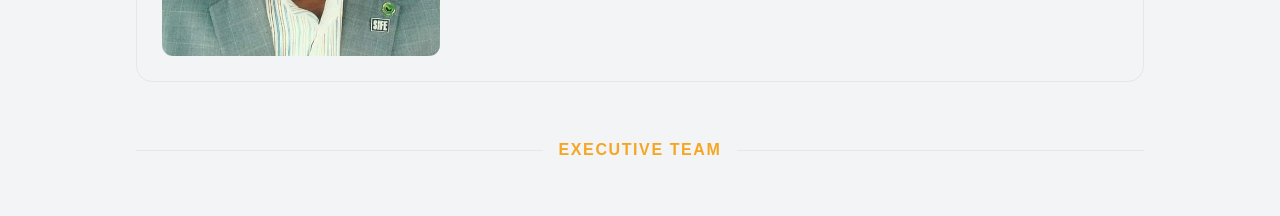
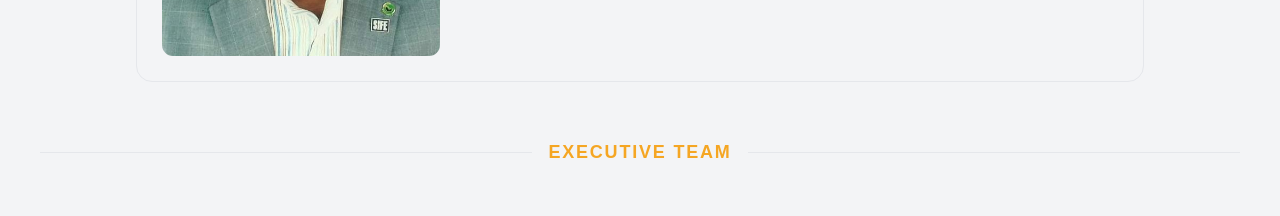
Before and after one commit to enactus-futo/enactus-futo-website, a React (Vite) app: page /team in a window 1280 px wide. Shown: the part 1460-1676 px from the top of the page. Built offline with nearby package versions, Linux system fonts and the light colour scheme; grey boxes are pictures that could not be loaded.

Commit message:
changed few data

```diff
--- a/src/Pages/ContactUs.jsx
+++ b/src/Pages/ContactUs.jsx
@@ -37,14 +37,14 @@ const ContactUs = () => {
         </section>
 
         {/* contact form */}
-        <section className="py-12 px-4  md:px-8 md:bg-gray-50">
+        <section className="py-12 px-4  md:px-8 ">
           <div className="w-full md:max-w-3xl mx-auto px-4 sm:px-6 lg:px-8">
             <ContactForm />
           </div>
         </section>
 
         {/* FAQ  */}
-        <section className="py-12 px-4  md:px-8 md:bg-gray-50">
+        <section className="py-12 px-4  md:px-8 ">
           <div className="w-full md:max-w-3xl mx-auto px-4 sm:px-6 lg:px-8">
             <FAQ />
           </div>
--- a/src/component/FAQ.jsx
+++ b/src/component/FAQ.jsx
@@ -34,7 +34,7 @@ const FAQ = () => {
   const toggle = (id) => setOpenId((prev) => (prev === id ? null : id));
 
   return (
-    <section className="py-12 px-2 sm:px-6 lg:px-8 bg-gray-50 rounded-2xl">
+    <section className="py-12 px-2 sm:px-6 lg:px-8 bg-white rounded-2xl">
       <div className="max-w-2xl mx-auto">
 
         {/* Title */}
--- a/src/component/FacultyAdvisor.jsx
+++ b/src/component/FacultyAdvisor.jsx
@@ -57,9 +57,9 @@ const FacultyAdvisor = () => {
       </div>
 
       {/* Divider with "Executive Team" label */}
-      <div className="flex items-center gap-4 max-w-5xl mx-auto  px-2">
+      <div className="flex items-center gap-4 max-w-7xl mx-auto  px-2">
         <hr className="flex-1 border-t border-gray-200" />
-        <span className="text-md font-semibold uppercase tracking-widest text-[#F5A623] whitespace-nowrap">
+        <span className="text-lg font-semibold uppercase tracking-widest text-[#F5A623] whitespace-nowrap">
           Executive Team
         </span>
         <hr className="flex-1 border-t border-gray-200" />
--- a/src/component/contactForm.jsx
+++ b/src/component/contactForm.jsx
@@ -89,7 +89,7 @@ const ContactForm = () => {
 }, [submitted]);
 
   return (
-    <section className="py-16 px-2  md:px-8  bg-gray-50 rounded-2xl">
+    <section className="py-16 px-2  md:px-8  bg-white rounded-2xl">
       <div className="max-w-xl mx-auto   p-4 sm:p-10">
         {/* Title */}
         <h2 className="text-[#1e1b4b] text-xl sm:text-3xl font-bold text-center mb-8">
```
